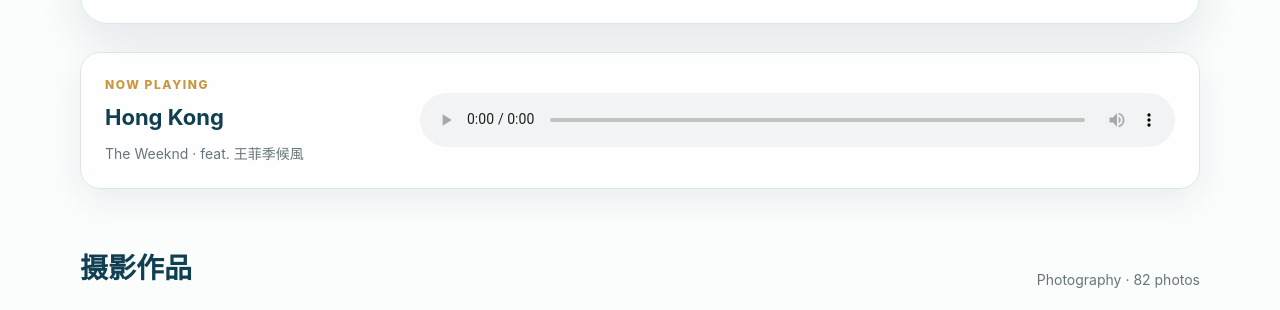
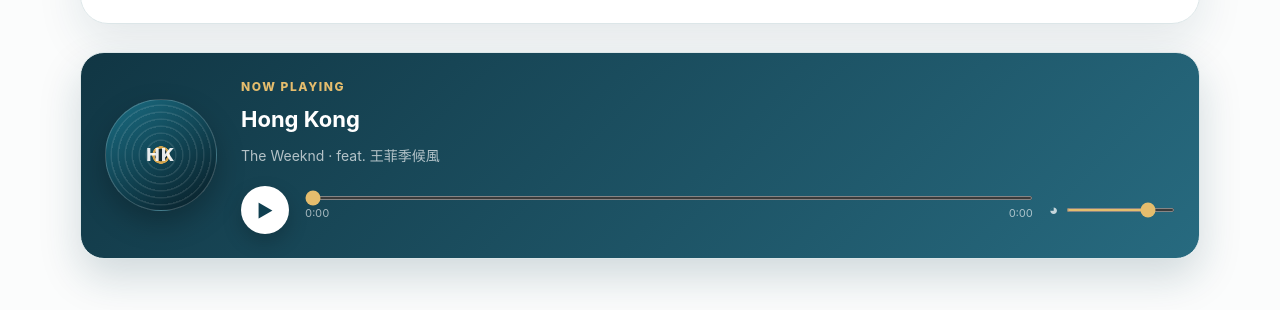
Before and after one commit to QilongZhao-86/QilongZhao-86.github.io, a plain HTML site: page life.html in a window 1280 px wide. Shown: the part 464-774 px from the top of the page. Drawn offline with Linux system fonts and the light colour scheme.

Commit message:
Redesign photography page audio player

```diff
--- a/life.html
+++ b/life.html
@@ -142,20 +142,48 @@
 
     .music-card {
       display: grid;
-      grid-template-columns: minmax(180px, 0.55fr) minmax(0, 1.45fr);
+      grid-template-columns: 112px minmax(0, 1fr);
       align-items: center;
-      gap: 28px;
+      gap: 24px;
       margin-top: 28px;
-      padding: 22px 24px;
+      padding: 24px;
       border: 1px solid var(--border);
-      border-radius: 20px;
-      background: rgba(255, 255, 255, 0.82);
-      box-shadow: 0 12px 34px rgba(15, 63, 80, 0.07);
+      border-radius: 24px;
+      background: linear-gradient(135deg, rgba(12, 50, 64, 0.98), rgba(21, 94, 117, 0.92));
+      box-shadow: 0 18px 42px rgba(15, 63, 80, 0.18);
+      color: #fff;
+    }
+
+    .music-art {
+      width: 112px;
+      aspect-ratio: 1;
+      display: grid;
+      place-items: center;
+      overflow: hidden;
+      border: 1px solid rgba(255, 255, 255, 0.2);
+      border-radius: 50%;
+      background:
+        radial-gradient(circle at center, #0f2730 0 8%, #d2a44e 8.5% 11%, transparent 11.5%),
+        repeating-radial-gradient(circle at center, rgba(255,255,255,0.1) 0 1px, transparent 2px 7px),
+        linear-gradient(145deg, #1a6d83, #081c25);
+      box-shadow: 0 12px 28px rgba(0, 0, 0, 0.25);
+      color: rgba(255,255,255,0.9);
+      font-size: 18px;
+      font-weight: 800;
+      letter-spacing: 0.08em;
+    }
+
+    .music-card.is-playing .music-art {
+      animation: record-spin 9s linear infinite;
+    }
+
+    @keyframes record-spin {
+      to { transform: rotate(360deg); }
     }
 
     .music-kicker {
       margin: 0 0 4px;
-      color: var(--accent);
+      color: #e5bd6d;
       font-size: 12px;
       font-weight: 800;
       letter-spacing: 0.13em;
@@ -163,20 +191,72 @@
     }
 
     .music-card h2 {
+      color: #fff;
       font-size: 22px;
     }
 
     .music-artist {
       margin: 5px 0 0;
-      color: var(--muted);
+      color: rgba(255, 255, 255, 0.68);
       font-size: 14px;
     }
 
+    .player-controls {
+      display: grid;
+      grid-template-columns: 48px minmax(0, 1fr) 126px;
+      align-items: center;
+      gap: 16px;
+      margin-top: 18px;
+    }
+
+    .play-button {
+      width: 48px;
+      height: 48px;
+      display: grid;
+      place-items: center;
+      padding: 0;
+      border: 0;
+      border-radius: 50%;
+      background: #fff;
+      color: var(--primary-dark);
+      cursor: pointer;
+      font-size: 17px;
+      box-shadow: 0 8px 20px rgba(0, 0, 0, 0.2);
+      transition: transform 0.18s ease;
+    }
+
+    .play-button:hover { transform: scale(1.05); }
+
+    .timeline { min-width: 0; }
+
+    .time-row {
+      display: flex;
+      justify-content: space-between;
+      margin-top: 4px;
+      color: rgba(255, 255, 255, 0.62);
+      font-size: 11px;
+      font-variant-numeric: tabular-nums;
+    }
+
+    .volume-control {
+      display: flex;
+      align-items: center;
+      gap: 8px;
+      color: rgba(255, 255, 255, 0.74);
+      font-size: 15px;
+    }
+
+    .player-range {
+      width: 100%;
+      height: 4px;
+      display: block;
+      margin: 0;
+      accent-color: #e5bd6d;
+      cursor: pointer;
+    }
+
     .music-card audio {
-      display: block;
-      width: 100%;
-      min-height: 54px;
-      accent-color: var(--primary);
+      display: none;
     }
 
     .section-head {
@@ -360,10 +440,20 @@
       }
 
       .music-card {
-        grid-template-columns: 1fr;
+        grid-template-columns: 78px minmax(0, 1fr);
         gap: 16px;
         padding: 20px;
       }
+
+      .music-art { width: 78px; }
+
+      .player-controls {
+        grid-column: 1 / -1;
+        grid-template-columns: 46px minmax(0, 1fr);
+        margin-top: 14px;
+      }
+
+      .volume-control { display: none; }
 
       .hero-mark {
         display: none;
@@ -420,12 +510,24 @@
     </section>
 
     <section class="music-card" aria-labelledby="music-title">
-      <div>
+      <div class="music-art" aria-hidden="true">HK</div>
+      <div class="music-main">
         <p class="music-kicker">Now Playing</p>
         <h2 id="music-title">Hong Kong</h2>
         <p class="music-artist">The Weeknd · feat. 王菲季候風</p>
+        <div class="player-controls">
+          <button class="play-button" id="play-button" type="button" aria-label="播放">▶</button>
+          <div class="timeline">
+            <input class="player-range" id="progress" type="range" min="0" max="1000" value="0" aria-label="播放进度" />
+            <div class="time-row"><span id="current-time">0:00</span><span id="duration">0:00</span></div>
+          </div>
+          <label class="volume-control" aria-label="音量">
+            <span aria-hidden="true">◕</span>
+            <input class="player-range" id="volume" type="range" min="0" max="1" step="0.01" value="0.8" />
+          </label>
+        </div>
       </div>
-      <audio controls preload="metadata" aria-label="播放 The Weeknd 的 Hong Kong">
+      <audio id="music-audio" preload="metadata" aria-label="播放 The Weeknd 的 Hong Kong">
         <source src="assets/audio/hong-kong.mp3" type="audio/mpeg" />
         你的浏览器不支持音频播放。
       </audio>
@@ -482,6 +584,48 @@
 
     const photoAlbums = document.getElementById("photo-albums");
     const journalList = document.getElementById("journal-list");
+    const musicCard = document.querySelector(".music-card");
+    const audio = document.getElementById("music-audio");
+    const playButton = document.getElementById("play-button");
+    const progress = document.getElementById("progress");
+    const volume = document.getElementById("volume");
+    const currentTime = document.getElementById("current-time");
+    const duration = document.getElementById("duration");
+
+    const formatTime = seconds => {
+      if (!Number.isFinite(seconds)) return "0:00";
+      const minutes = Math.floor(seconds / 60);
+      const remaining = Math.floor(seconds % 60).toString().padStart(2, "0");
+      return `${minutes}:${remaining}`;
+    };
+
+    audio.volume = Number(volume.value);
+    audio.addEventListener("loadedmetadata", () => {
+      duration.textContent = formatTime(audio.duration);
+    });
+    audio.addEventListener("timeupdate", () => {
+      progress.value = audio.duration ? Math.round((audio.currentTime / audio.duration) * 1000) : 0;
+      currentTime.textContent = formatTime(audio.currentTime);
+    });
+    audio.addEventListener("play", () => {
+      playButton.textContent = "❚❚";
+      playButton.setAttribute("aria-label", "暂停");
+      musicCard.classList.add("is-playing");
+    });
+    audio.addEventListener("pause", () => {
+      playButton.textContent = "▶";
+      playButton.setAttribute("aria-label", "播放");
+      musicCard.classList.remove("is-playing");
+    });
+    playButton.addEventListener("click", () => {
+      if (audio.paused) audio.play(); else audio.pause();
+    });
+    progress.addEventListener("input", () => {
+      if (audio.duration) audio.currentTime = (Number(progress.value) / 1000) * audio.duration;
+    });
+    volume.addEventListener("input", () => {
+      audio.volume = Number(volume.value);
+    });
 
     photoAlbums.innerHTML = albumData.map(album => {
       const photos = Array.from({ length: album.count }, (_, index) => {
```
